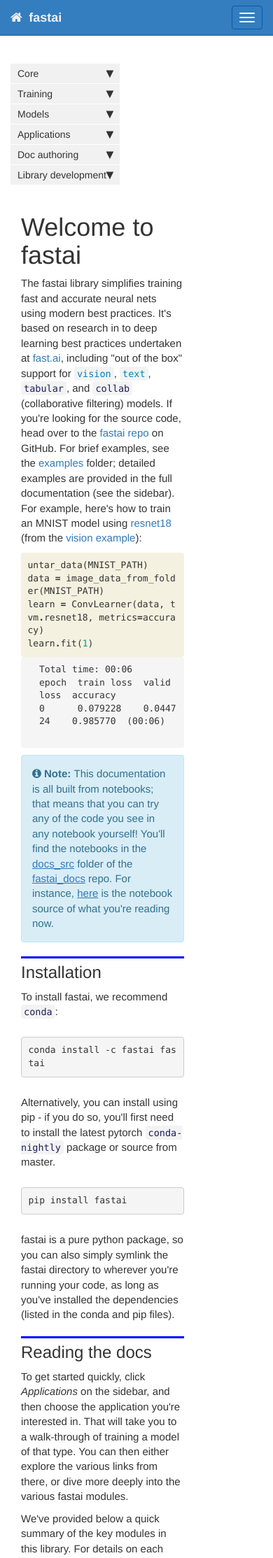
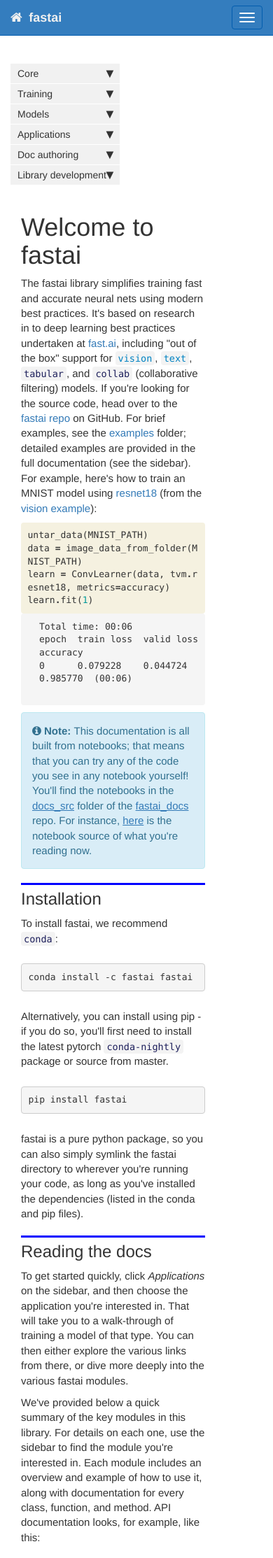
Before and after one commit to fastai/fastai_dev, a Jekyll site: the page built from docs/index.html, in a window 390 px wide. Shown: the top 2227 px of the page at 70% size. Built offline with Jekyll 4.4.1, drawn with Linux system fonts in a browser that asks for light colours; nearby versions of some CDN libraries; comment, search, counter and statistics services are not loaded.

Commit message:
Minor fix for mobile version of docs

```diff
--- a/docs/css/customstyles.css
+++ b/docs/css/customstyles.css
@@ -129,14 +129,10 @@
 }
 
 .container #notebook-container{
+    width: 100%;
     box-sizing: content-box;
-}
+            }
 
-@media (min-width: 991px) {
-        .container #notebook-container{
-            width: 100%;
-        }
-}
 .post-content img {
     margin: 12px 0px 3px 0px;
     width: auto;
```
